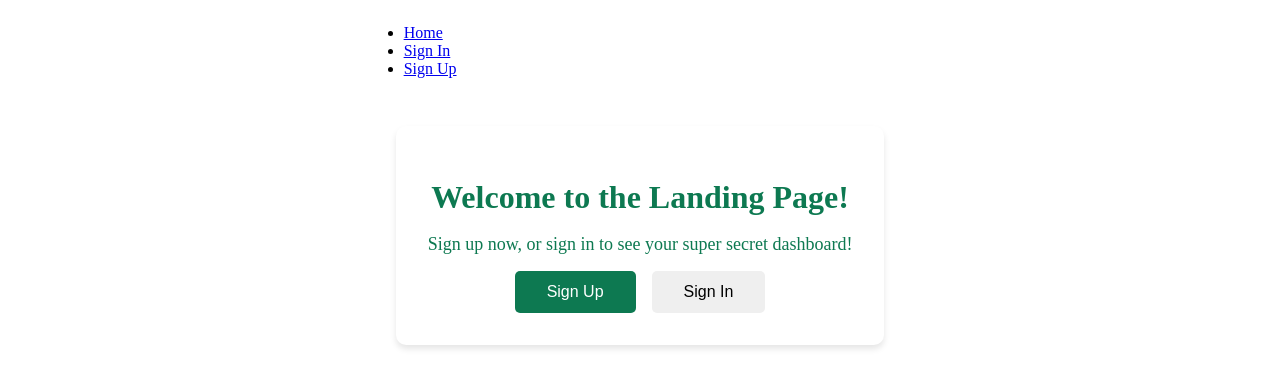
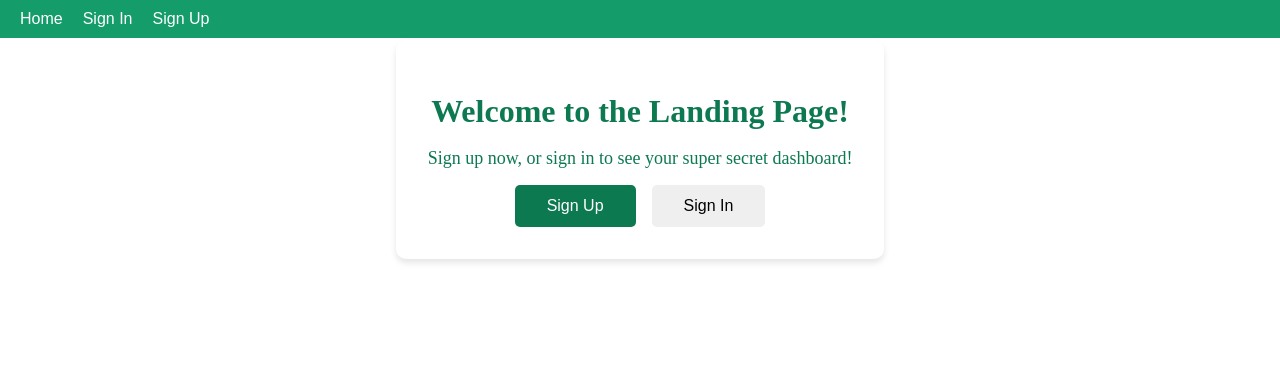
Before and after one commit to kiran1926/URL-shortening-app-frontend, a React (Vite) app: page / in a window 1280 px wide. Shown: the top 388 px of the page. Built offline with nearby package versions, Linux system fonts and the light colour scheme; no server answers.

Commit message:
created new branch for styling, updated styling on nav bar

```diff
--- /dev/null
+++ b/src/components/NavBar/NavBar.css
@@ -0,0 +1,32 @@
+/* NavBar.css */
+nav {
+    background-color: #149c6a;
+    color: white;
+    padding: 10px 20px;
+    font-family: Arial, sans-serif;
+    display: flex;
+    justify-content: space-between;
+    align-items: center;
+    position: fixed;
+    width: 100%;
+    top: 0;
+    left: 0;
+    z-index: 1000;
+  }
+
+  ul {
+    list-style-type: none;
+    margin: 0;
+    padding: 0;
+    display: flex;
+  }
+
+  li {
+    margin-right: 20px;
+  }
+
+  a {
+    color: white;
+    text-decoration: none;
+    font-size: 16px;
+  }
--- a/src/components/NavBar/NavBar.jsx
+++ b/src/components/NavBar/NavBar.jsx
@@ -1,5 +1,6 @@
 import { useContext } from 'react';
 import { Link } from 'react-router';
+import './NavBar.css';
 
 import { UserContext } from '../../contexts/UserContext';
 
```
